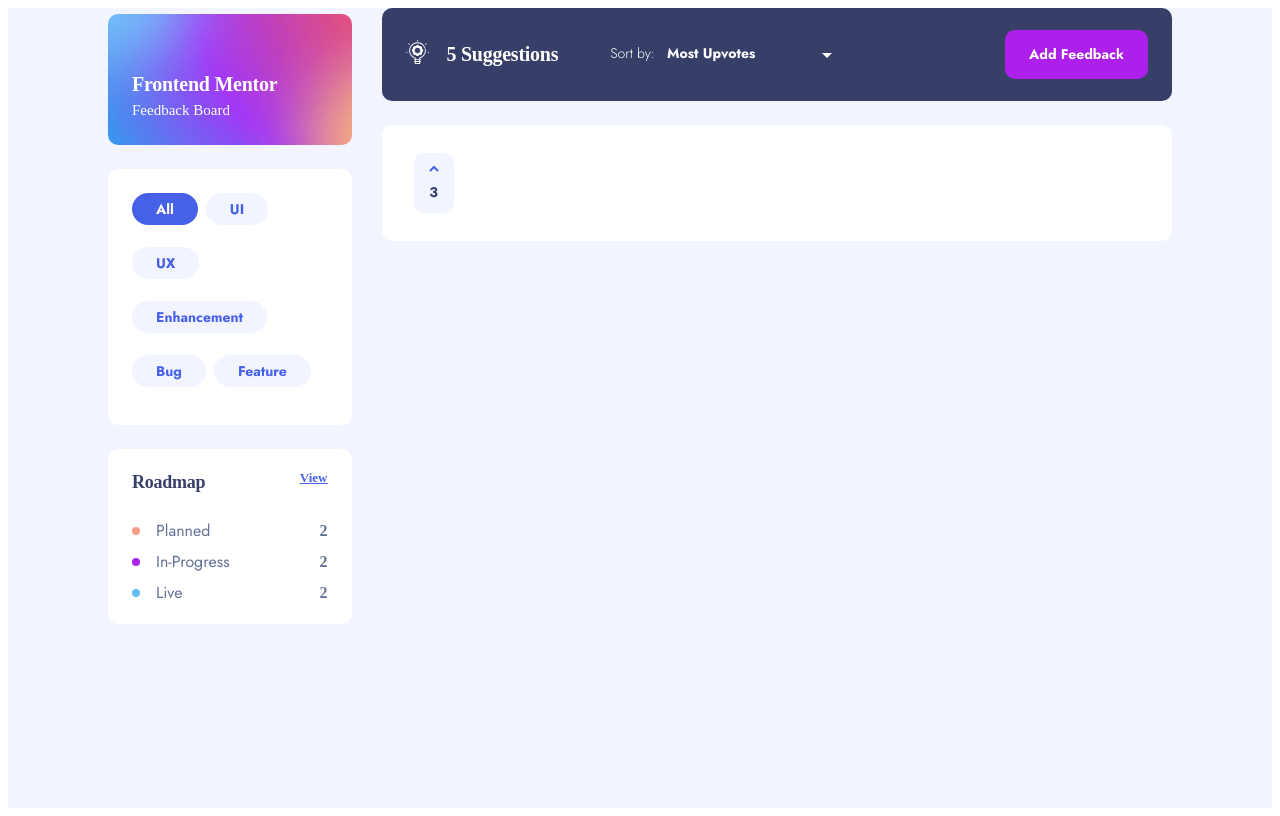
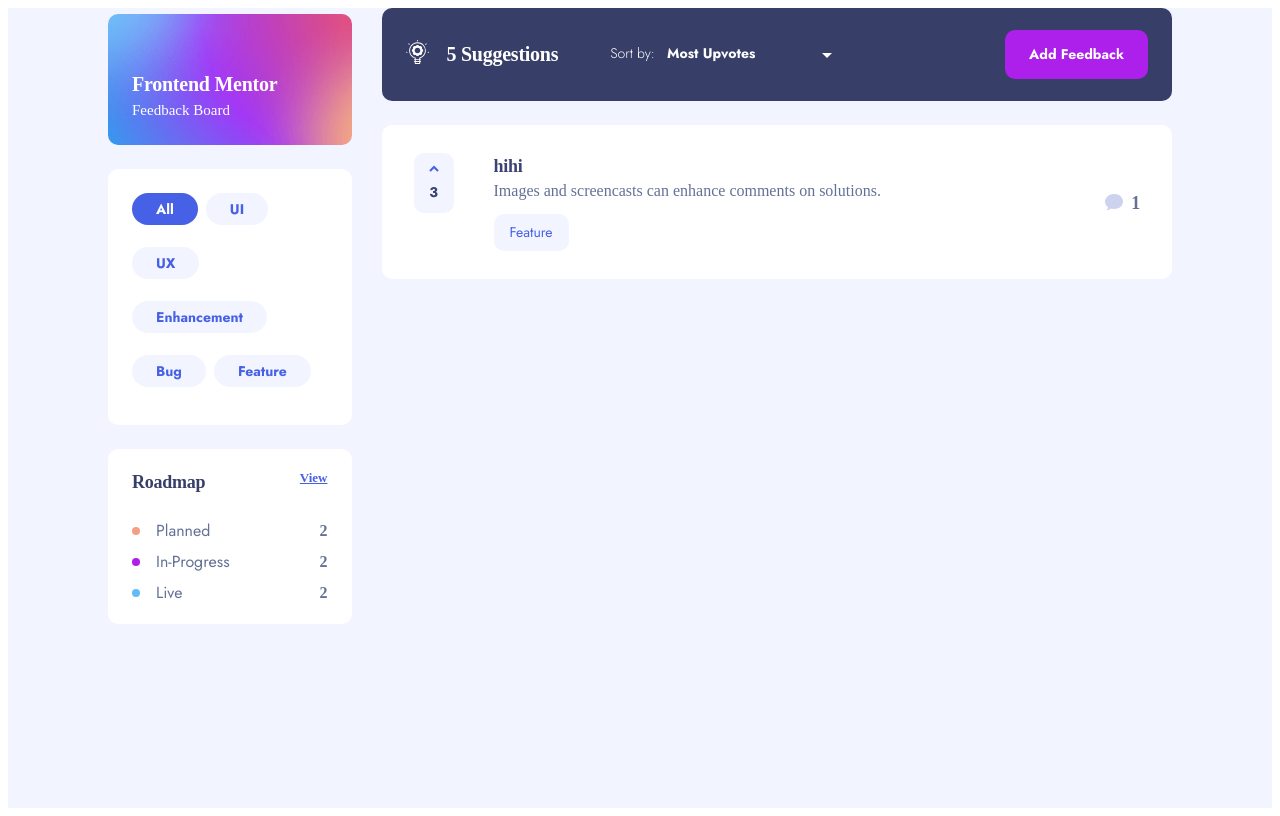
Before and after one commit to YoonJongok/product-feedback-web, a React (Vite) app: page / in a window 1280 px wide. Built offline with nearby package versions, Linux system fonts and the light colour scheme.

Commit message:
feedback card done

```diff
--- a/src/pages/Home.tsx
+++ b/src/pages/Home.tsx
@@ -4,7 +4,8 @@
 import { themeColors } from '../theme/colors';
 import { ReactComponent as SuggestionIcon } from '../assets/suggestions/icon-suggestions.svg';
 import { ReactComponent as CheckIcon } from '../assets/shared/icon-check.svg';
-import { ReactComponent as ChevronUp } from '../assets/shared/icon-arrow-up.svg';
+import { ReactComponent as ChevronUpIcon } from '../assets/shared/icon-arrow-up.svg';
+import { ReactComponent as CommentIcon } from '../assets/shared/icon-comments.svg';
 import {
   Button,
   MenuItem,
@@ -14,6 +15,7 @@
   Typography,
 } from '@mui/material';
 import { useState } from 'react';
+import { FlexBoxColumn } from '../components/FlexBox/FlexBoxcolumn';
 
 const sortByConfig = ['Most Upvotes', 'Least Upvotes', 'Most Comments', 'Least Comments'];
 
@@ -108,7 +110,16 @@
           <Button variant='containdPurple'>Add Feedback</Button>
         </FlexBoxRow>
 
-        <FlexBoxRow sx={{ px: 8, py: 7, borderRadius: '10px', backgroundColor: themeColors.white }}>
+        <FlexBoxRow
+          sx={{
+            justifyContent: 'space-between',
+            px: 8,
+            py: 7,
+            borderRadius: '10px',
+            backgroundColor: themeColors.white,
+          }}
+        >
+          <FlexBoxRow justifyContent={'flex-start'} alignItems={'flex-start'} gap={10}>
             <Button
               variant='vote'
               color='primary'
@@ -120,8 +131,30 @@
                 gap: 2,
               }}
             >
-            <ChevronUp />3
+              <ChevronUpIcon /> 3
             </Button>
+            <FlexBoxColumn>
+              <Typography variant='medium-01-bold' sx={{ color: themeColors.blue300 }}>
+                hihi
+              </Typography>
+              <Typography variant='medium-00-regular' sx={{ color: themeColors.greyBlue400 }}>
+                Images and screencasts can enhance comments on solutions.
+              </Typography>
+              <Button
+                variant='contained'
+                color='primary'
+                sx={{ color: themeColors.blue200, padding: '6px 16px', mt: 3, fontWeight: 500 }}
+              >
+                Feature
+              </Button>
+            </FlexBoxColumn>
+          </FlexBoxRow>
+          <FlexBoxRow alignItems={'center'} gap={2}>
+            <CommentIcon />
+            <Typography variant='medium-01-bold' sx={{ color: themeColors.greyBlue400, pt: '3px' }}>
+              1
+            </Typography>
+          </FlexBoxRow>
         </FlexBoxRow>
       </Grid>
     </Grid>
--- a/src/theme/mui.theme.ts
+++ b/src/theme/mui.theme.ts
@@ -210,6 +210,7 @@
     MuiButton: {
       styleOverrides: {
         root: {
+          width: 'fit-content',
           border: 'none',
           borderRadius: '10px',
           textTransform: 'capitalize',
```
Lines whose indentation alone changed are shown as unchanged.
